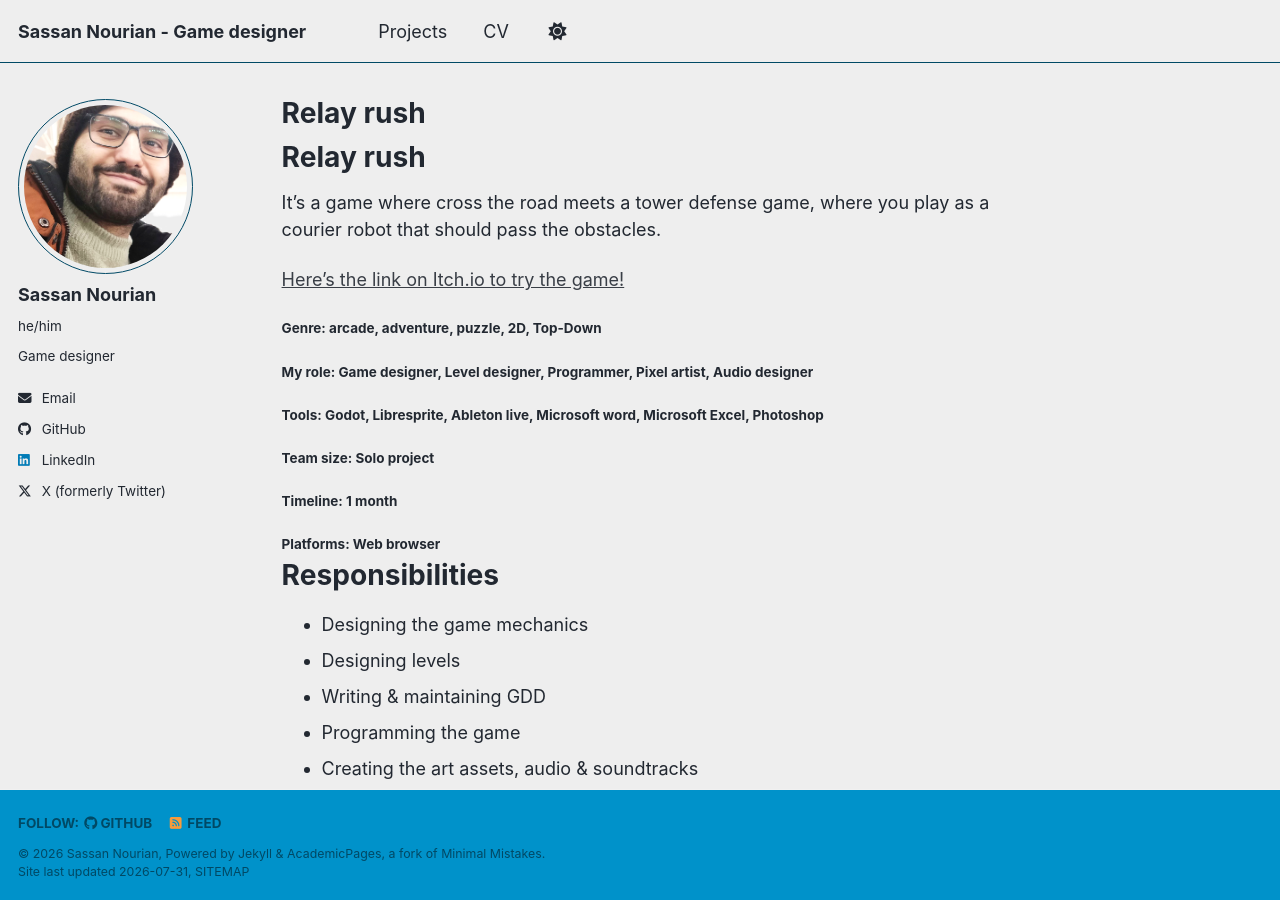
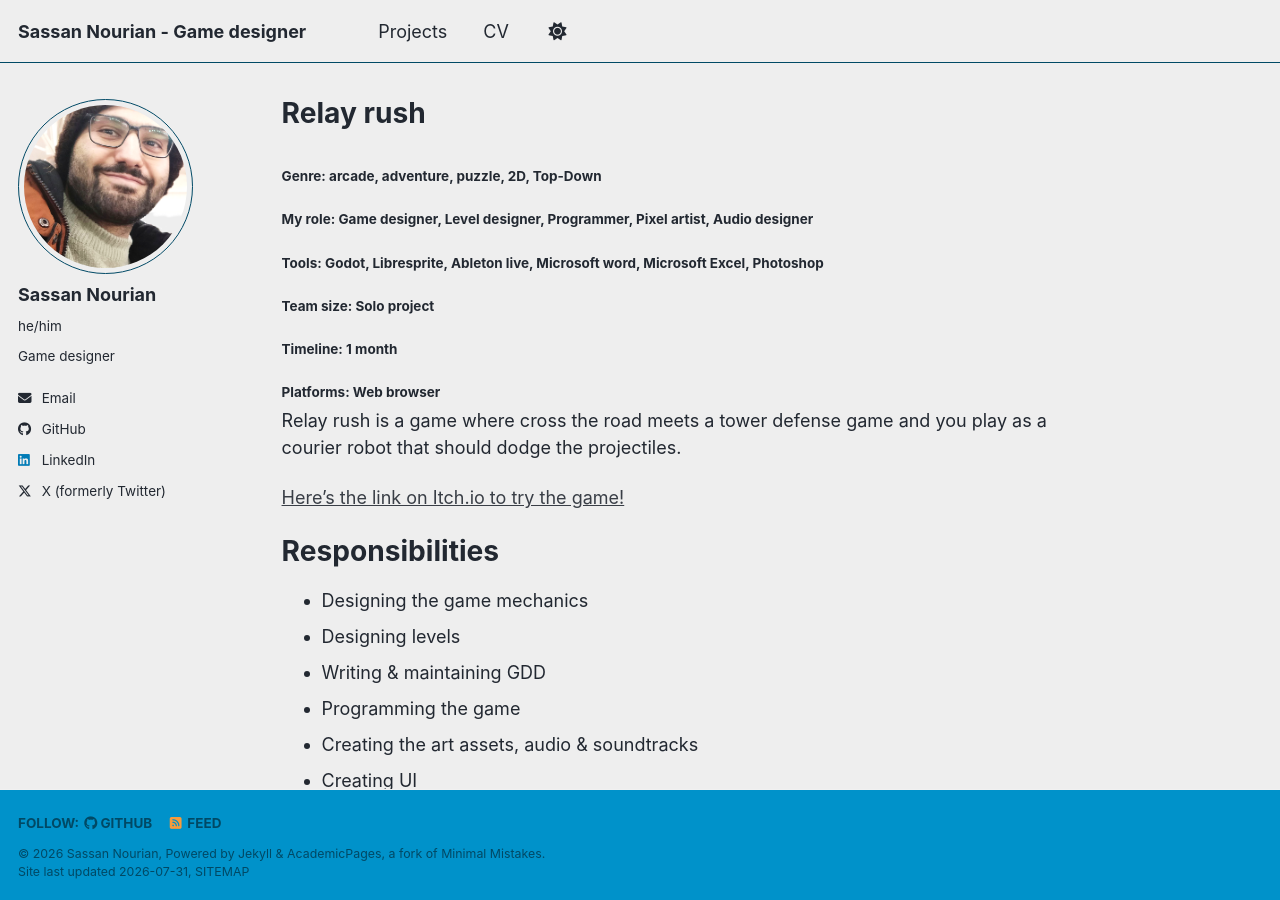
Before and after one commit to SassanTheDev/SassanTheDev.github.io, a Jekyll site: the page built from _pages/relay-rush.md, in a window 1280 px wide and 900 px high. Built offline with Jekyll 4.4.1, drawn with Linux system fonts in a browser that asks for light colours; a style sheet for code colours, icons or effects is not loaded.

Commit message:
Revise Relay Rush game description
Updated game description to clarify gameplay mechanics.

```diff
--- a/_pages/relay-rush.md
+++ b/_pages/relay-rush.md
@@ -3,17 +3,17 @@ title: "Relay rush"
 permalink: /personal-projects/relay-rush
 author_profile: true
 ---
-# Relay rush
-
-It's a game where cross the road meets a tower defense game, where you play as a courier robot that should pass the obstacles.
-
-[Here's the link on Itch.io to try the game!](https://sassanthedev.itch.io/relay-rush)
 #### Genre: arcade, adventure, puzzle, 2D, Top-Down
 #### My role: Game designer, Level designer, Programmer, Pixel artist, Audio designer
 #### Tools: Godot, Libresprite, Ableton live, Microsoft word, Microsoft Excel, Photoshop
 #### Team size: Solo project
 #### Timeline: 1 month
 #### Platforms: Web browser
+
+Relay rush is a game where cross the road meets a tower defense game and you play as a courier robot that should dodge the projectiles.
+
+[Here's the link on Itch.io to try the game!](https://sassanthedev.itch.io/relay-rush)
+
 
 # Responsibilities
 - Designing the game mechanics
```
